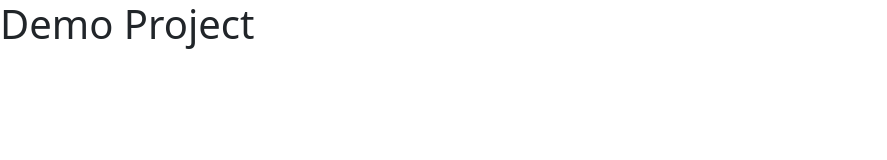
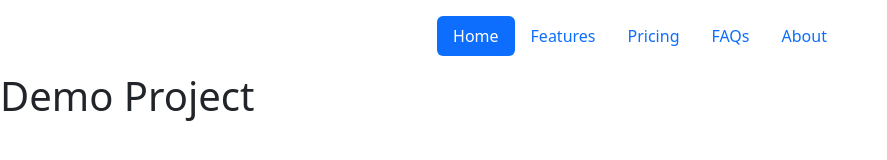
Before and after one commit to MahodaLochana111793/118-119, a plain HTML site: page index.html in a window 1280 px wide. Shown: the whole page, without its empty margins (0-887 px from the left). Drawn offline with nearby package versions, Linux system fonts and the light colour scheme.

Commit message:
Add Navbar

```diff
--- a/index.html
+++ b/index.html
@@ -13,6 +13,19 @@
     crossorigin="anonymous"
   />
   <body>
+    <div class="container">
+      <header class="d-flex justify-content-center py-3">
+        <ul class="nav nav-pills">
+          <li class="nav-item">
+            <a href="#" class="nav-link active" aria-current="page">Home</a>
+          </li>
+          <li class="nav-item"><a href="#" class="nav-link">Features</a></li>
+          <li class="nav-item"><a href="#" class="nav-link">Pricing</a></li>
+          <li class="nav-item"><a href="#" class="nav-link">FAQs</a></li>
+          <li class="nav-item"><a href="#" class="nav-link">About</a></li>
+        </ul>
+      </header>
+    </div>
     <h1>Demo Project</h1>
     <link rel="stylesheet" href="assest/js/script.js" />
     <script
```
